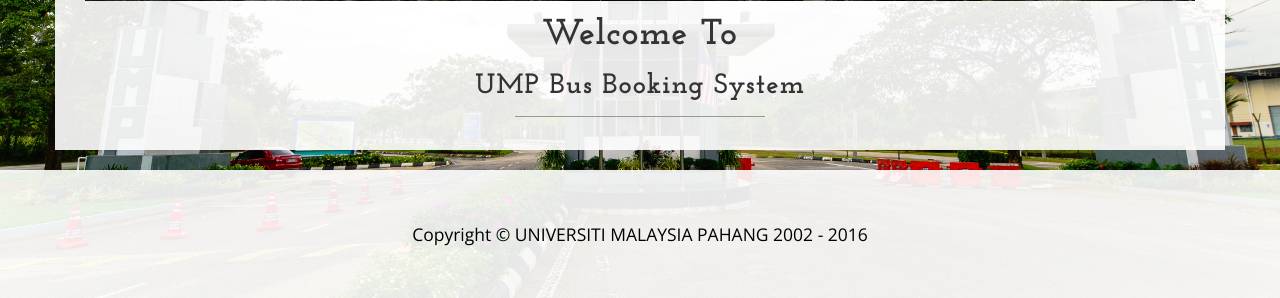
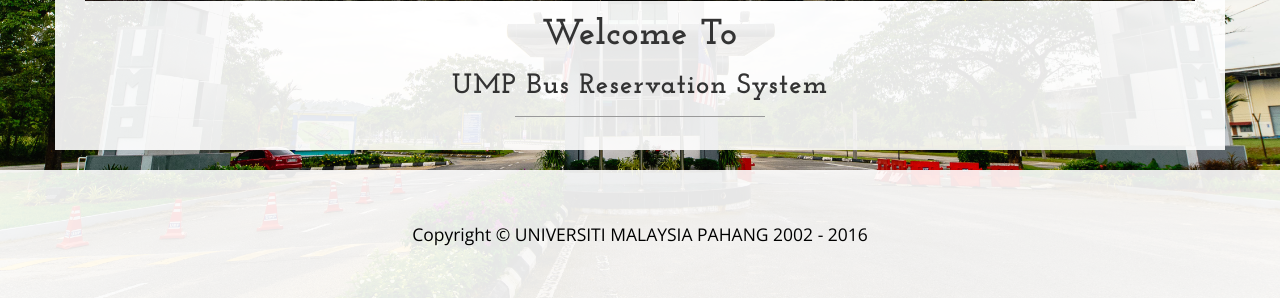
Before and after one commit to tan-yingfei/UMPBus, a PHP site: page / in a window 1280 px wide. Shown: the part 1289-1587 px from the top of the page. Run offline with PHP 8.4, Linux system fonts and the light colour scheme.

Commit message:
Update index.php

```diff
--- a/index.php
+++ b/index.php
@@ -125,7 +125,7 @@ img {
                     <h2 class="brand-before">
                         <big>Welcome to</big>
                     </h2>
-                    <h1 class="brand-name">UMP Bus Booking System</h1>
+                    <h1 class="brand-name">UMP Bus Reservation System</h1>
                     <hr class="tagline-divider">
                 </div>
             </div>
```
